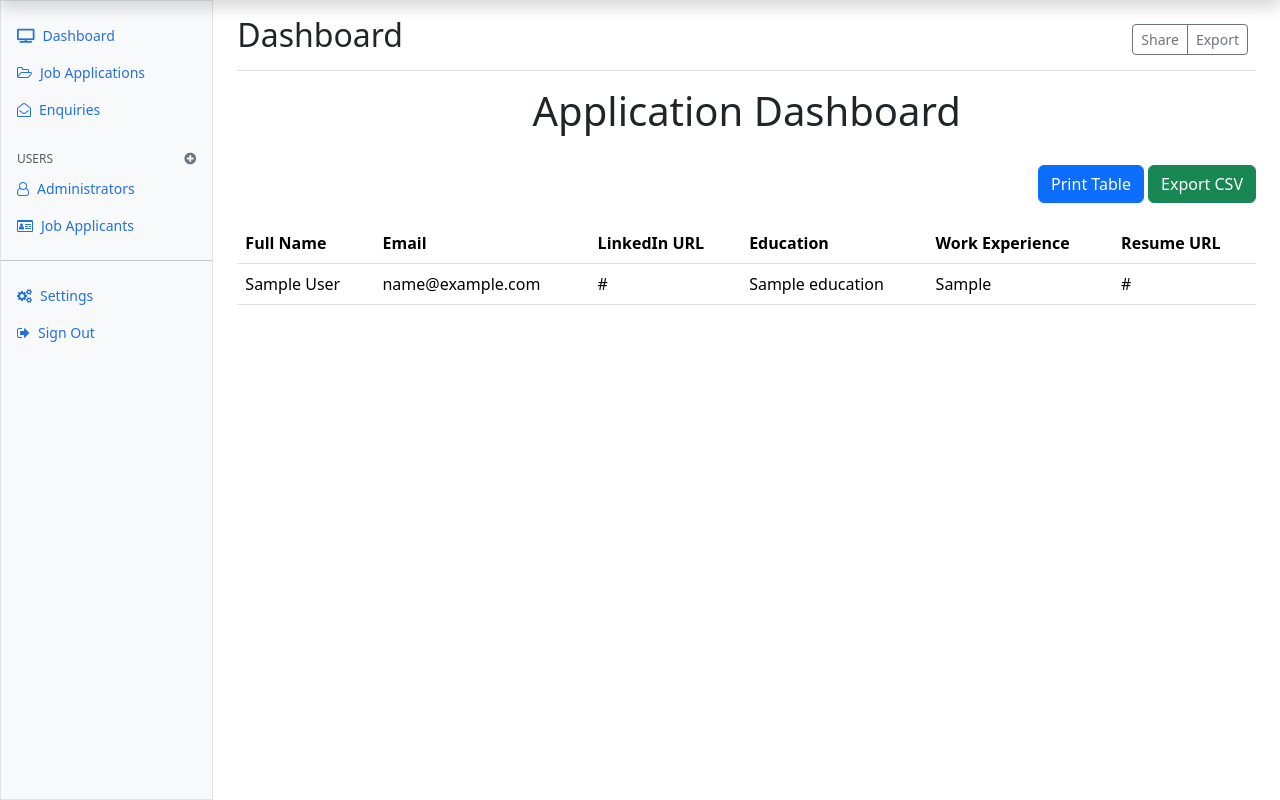
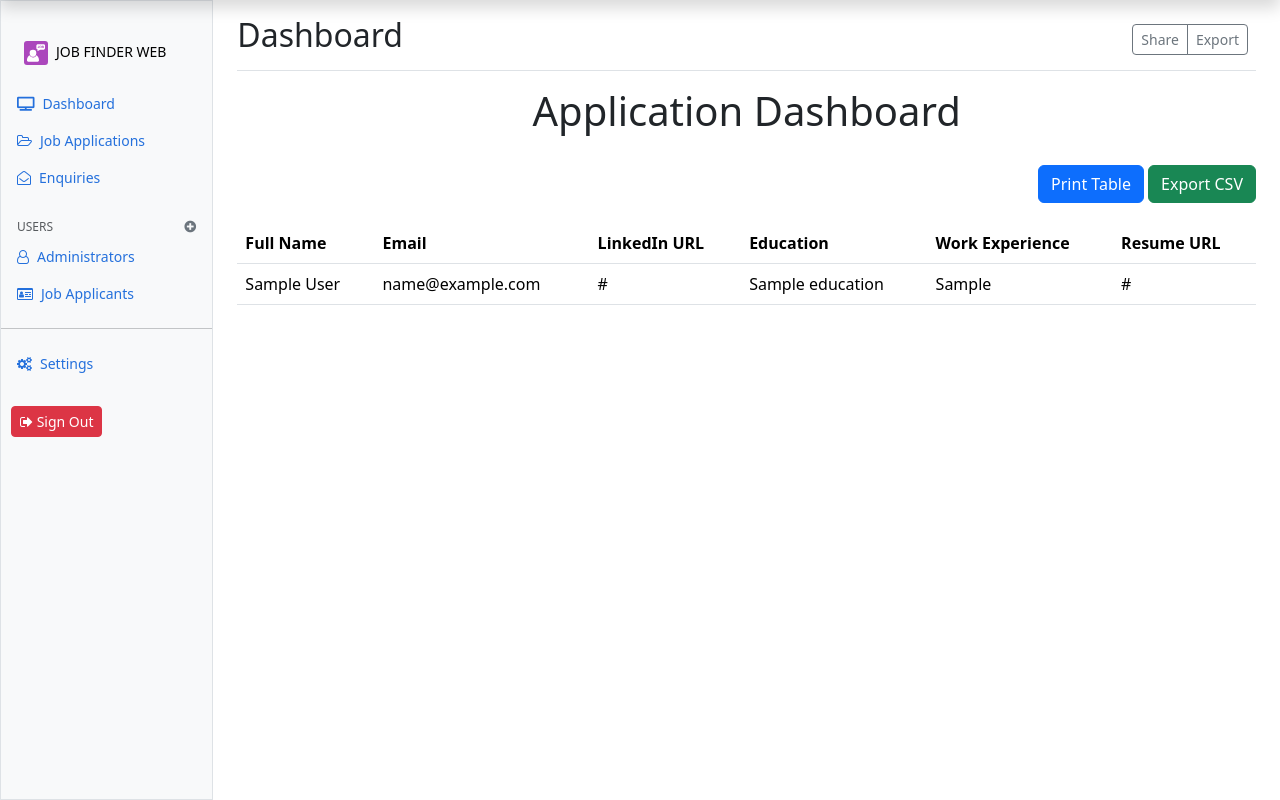
Before and after one commit to Mutai05/Job-Finder-Web, a Python web app: template app/templates/admin/dashboard.html in a window 1280 px wide. Shown: the part 48-848 px from the top of the page. Run offline with Jinja, Linux system fonts and the light colour scheme; the template is opened without the code that fills it: most values are stand-ins (such as "Sample title", 1, 10 or a date in 2020).

Commit message:
Updated sidebar menu and sign out links

```diff
--- a/app/templates/includes/sidebar.html
+++ b/app/templates/includes/sidebar.html
@@ -17,21 +17,48 @@
       ></button>
     </div>
     <div class="offcanvas-body d-md-flex flex-column p-0 pt-lg-3 overflow-y-auto">
+      <!-- Logo -->
+      <a
+        href="/admin/dashboard"
+        class="nav-link link-body-emphasis mt-4 sidebar-logo"
+        style="margin-left: 20px"
+      >
+        <img
+          src="/static/images/logo.svg"
+          alt=""
+          width="30"
+          height="24"
+          class="d-inline-block align-text-top"
+        />JOB FINDER WEB
+      </a>
+
       <ul class="nav flex-column">
         <li class="nav-item">
-          <a class="nav-link d-flex align-items-center gap-2 active" aria-current="page" href="#">
+          <a
+            class="nav-link d-flex align-items-center gap-2 active"
+            aria-current="page"
+            href="/admin/dashboard"
+          >
             <i class="fas fa-tv"></i>
             Dashboard
           </a>
         </li>
         <li class="nav-item">
-          <a class="nav-link d-flex align-items-center gap-2 active" aria-current="page" href="#">
+          <a
+            class="nav-link d-flex align-items-center gap-2 active"
+            aria-current="page"
+            href="/admin/dashboard"
+          >
             <i class="fa fa-folder-open-o"></i>
             Job Applications
           </a>
         </li>
         <li class="nav-item">
-          <a class="nav-link d-flex align-items-center gap-2 active" aria-current="page" href="#">
+          <a
+            class="nav-link d-flex align-items-center gap-2 active"
+            aria-current="page"
+            href="/admin/dashboard"
+          >
             <i class="fa fa-envelope-open-o"></i>
             Enquiries
           </a>
@@ -48,13 +75,21 @@
       </h6>
       <ul class="nav flex-column mb-auto">
         <li class="nav-item">
-          <a class="nav-link d-flex align-items-center gap-2 active" aria-current="page" href="#">
+          <a
+            class="nav-link d-flex align-items-center gap-2 active"
+            aria-current="page"
+            href="/admin/dashboard"
+          >
             <i class="fa fa-user-o"></i>
             Administrators
           </a>
         </li>
         <li class="nav-item">
-          <a class="nav-link d-flex align-items-center gap-2 active" aria-current="page" href="#">
+          <a
+            class="nav-link d-flex align-items-center gap-2 active"
+            aria-current="page"
+            href="/admin/dashboard"
+          >
             <i class="fa fa-id-card-o"></i>
             Job Applicants
           </a>
@@ -65,18 +100,22 @@
 
       <ul class="nav flex-column mb-auto">
         <li class="nav-item">
-          <a class="nav-link d-flex align-items-center gap-2 active" aria-current="page" href="#">
+          <a
+            class="nav-link d-flex align-items-center gap-2 active"
+            aria-current="page"
+            href="/admin/dashboard"
+          >
             <i class="fa fa-gears"></i>
             Settings
           </a>
         </li>
-        <li class="nav-item">
-          <a class="nav-link d-flex align-items-center gap-2 active" aria-current="page" href="#">
-            <i class="fa fa-sign-out"></i>
-            Sign Out
-          </a>
-        </li>
       </ul>
+      <!-- Logout Button -->
+      <div class="text-left mt-4" style="margin-left: 10px">
+        <form action="{{ url_for('admin.logout') }}" method="post">
+          <button type="submit" class="btn btn-danger btn-sm"><i class="fa fa-sign-out"></i> Sign Out</button>
+        </form>
+      </div>
     </div>
   </div>
 </div>
```
